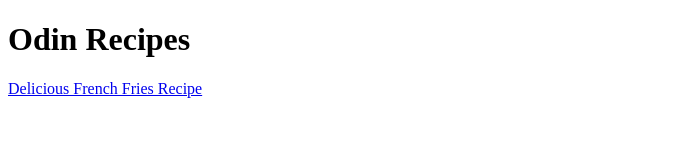
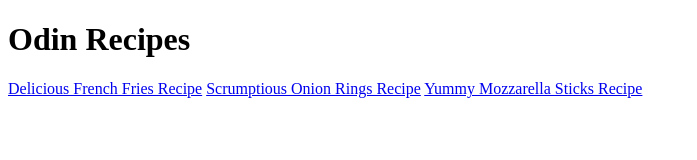
Before and after one commit to zander-myles/odin-recipes, a plain HTML site: page index.html in a window 1280 px wide. Shown: the whole page, without its empty margins (0-697 px from the left). Drawn offline with Linux system fonts and the light colour scheme.

```diff
--- a/index.html
+++ b/index.html
@@ -8,5 +8,7 @@
 <body>
     <h1>Odin Recipes</h1>
     <a href="./recipes/french_fries.html">Delicious French Fries Recipe</a>
+    <a href="./recipes/onion_rings.html">Scrumptious Onion Rings Recipe</a>
+    <a href="./recipes/mozarella_sticks.html">Yummy Mozzarella Sticks Recipe</a>
 </body>
 </html>
```
Also changed, not shown: 1 other file.
